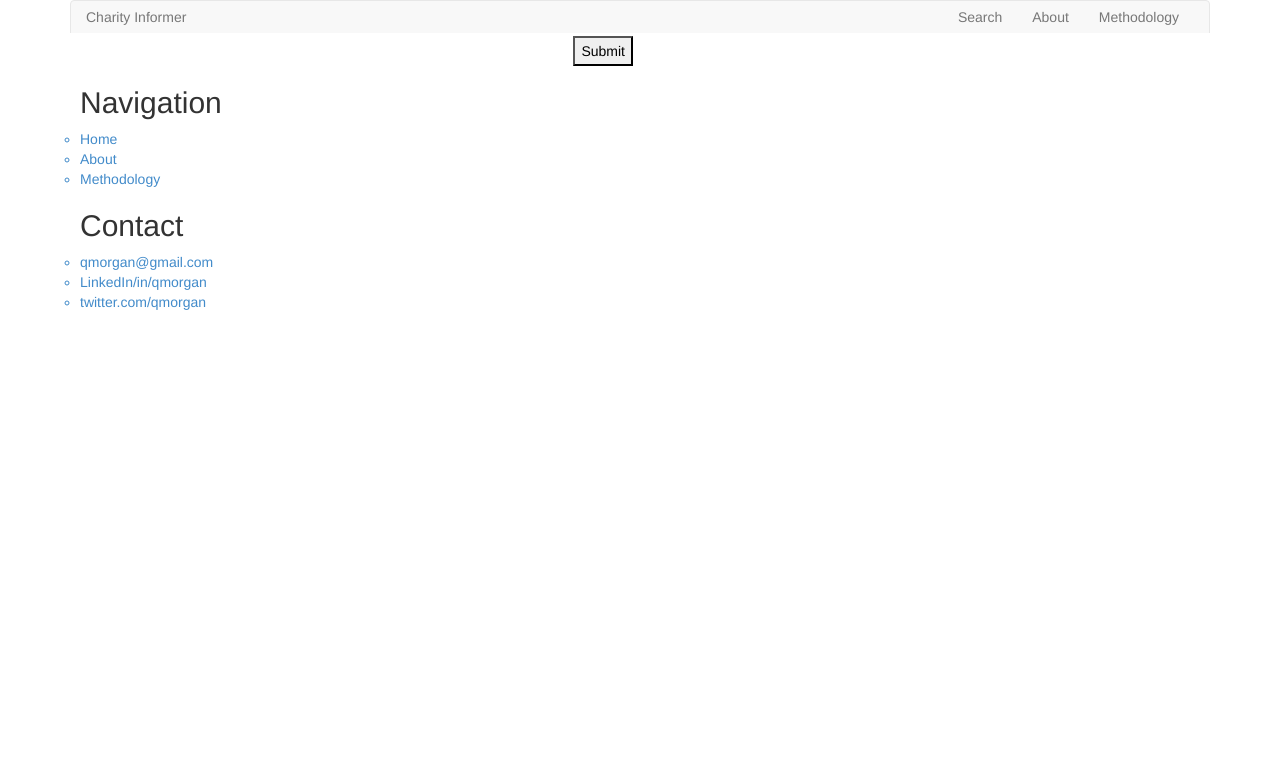
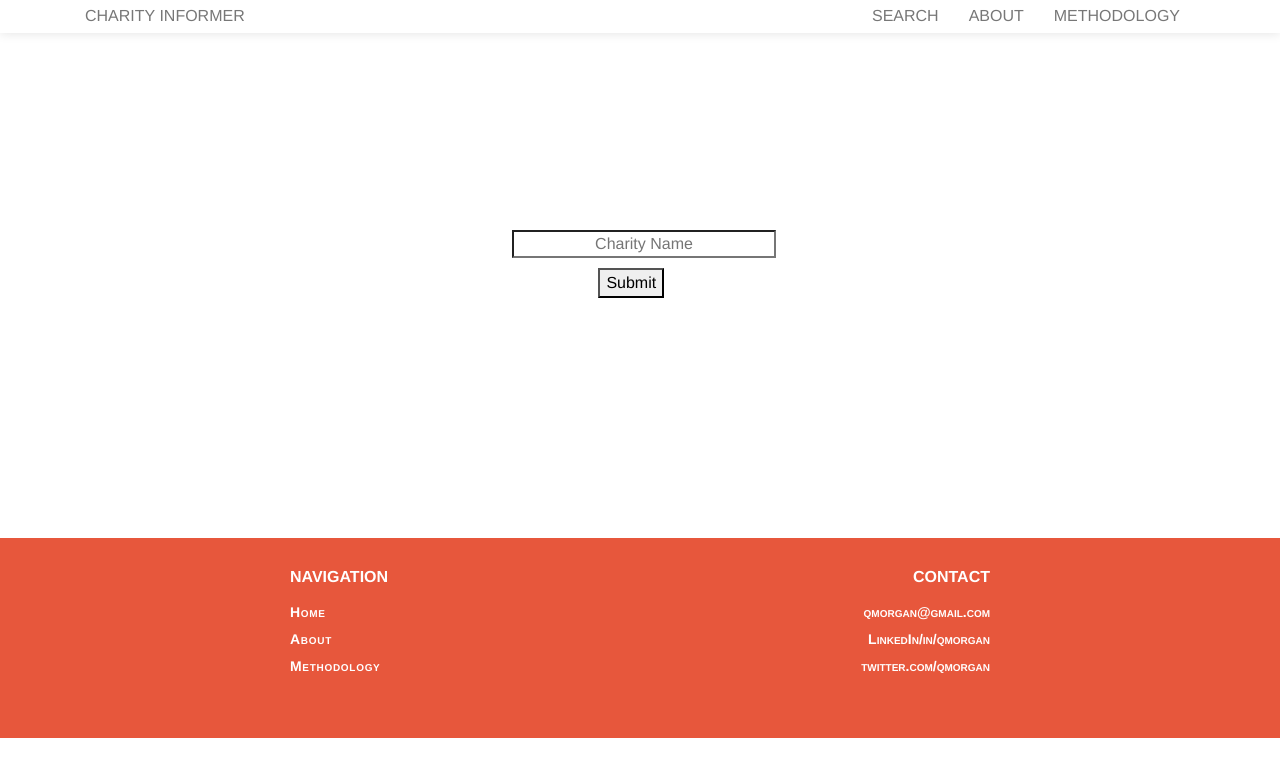
Before and after one commit to qmorgan/CharityInfo, a Flask app: page /search in a window 1280 px wide. Shown: the top 777 px of the page. Run offline with Flask 2, Linux system fonts and the light colour scheme; parts of the project's set-up code (start-up, migrations or seed data) failed here and were passed over; some libraries are stand-ins or nearby versions.

Commit message:
Minor stylistic changes

```diff
--- a/static/styles.css
+++ b/static/styles.css
@@ -112,7 +112,7 @@ h2 {
 	display: block;
 	margin-left: auto;
 	margin-right: auto;
-	min-width: 640px;
+	min-width: 800px;
 }
 
 .topnav {
@@ -336,7 +336,7 @@ h2 {
 	margin-right: auto;
 	margin-left: auto;
 	height: auto;
-	width: 640px;
+	width: 800px;
 }
 
 
@@ -398,7 +398,7 @@ h2 {
 	margin-right: auto;
 	margin-left: auto;
 	height: 140px;
-	width: 640px;
+	width: 800px;
 }
 
 
@@ -481,7 +481,7 @@ ul.footerlist li:hover {
 .carousel-inner > .item {
   display: none;
   position: relative;
-  height: 480px;
+  height: 600px;
   -webkit-transition: 0.6s ease-in-out left;
   transition: 0.6s ease-in-out left;
 }
--- a/templates/layout.html
+++ b/templates/layout.html
@@ -7,7 +7,7 @@
     	<script src="{{ url_for('static', filename='jquery.js') }}"></script>
     	<!-- Bootstrap  -->
         <link type="text/css" rel="stylesheet" href="{{ url_for('static', filename='bootstrap.min.css') }}">
-    	<link rel="stylesheet" type="text/css" href="{{ url_for('static', filename='stylesheetmain.css') }}" media="screen">
+    	<link rel="stylesheet" type="text/css" href="{{ url_for('static', filename='styles.css') }}" media="screen">
     	<script src="{{ url_for('static', filename='bootstrap-carousel.js') }}"></script>
         <!-- <link rel="shortcut icon" href="http://qmorgan.com/favicon.ico"> -->
 
```
